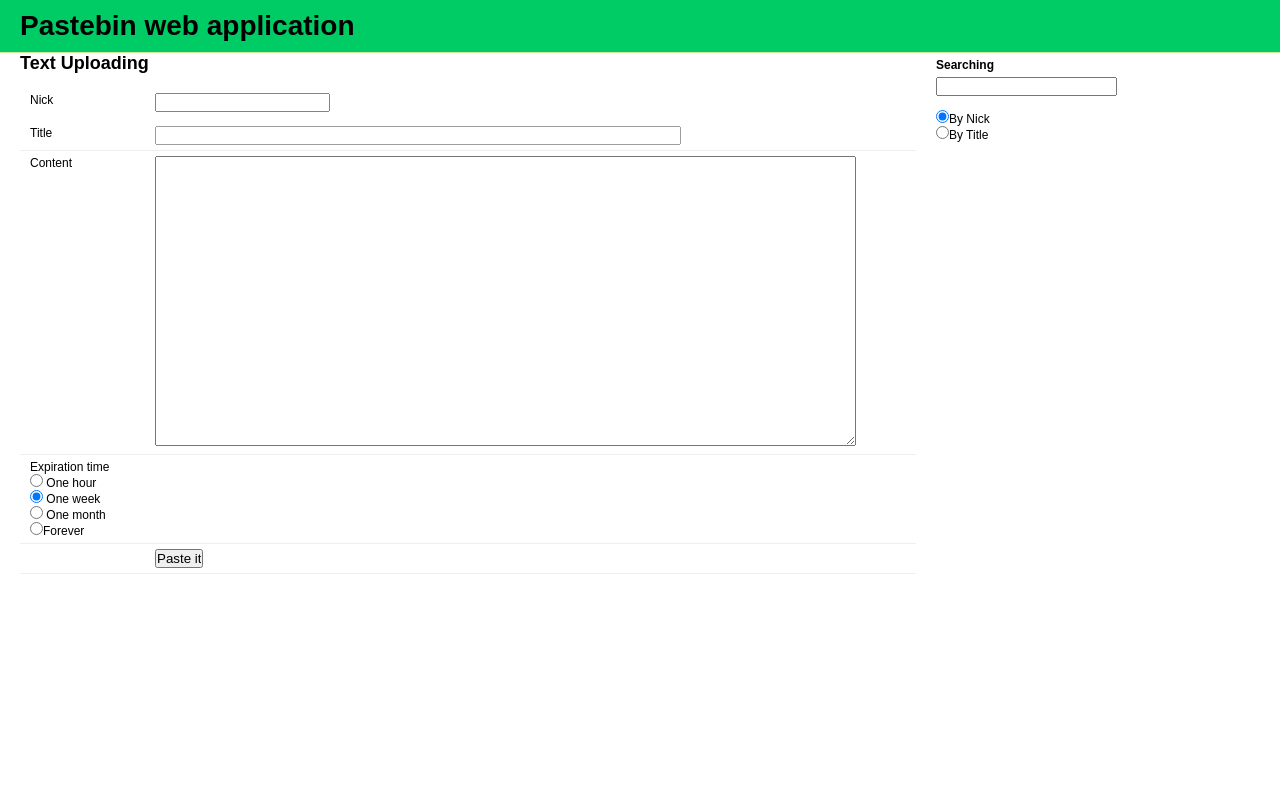
After one commit to dusanscensny/Pastebin, a Python web app: template templates/index.html in a window 1280 px wide. The commit adds this page. Run offline with Jinja, Linux system fonts and the light colour scheme; the template is opened without the code that fills it, so the values that code supplies are empty.

Commit message:
index.html, searching by name

```diff
--- a/pasteapp/views.py
+++ b/pasteapp/views.py
@@ -5,3 +5,7 @@ from pastebin.pasteapp.models import Pastebin
 def text_by_user(request, text):
 	textList = get_list_or_404(Pastebin, nick=text)
 	return render_to_response('text_by_user.html',{'textList': textList})
+
+
+def index(request):
+	return render_to_response('index.html')
--- /dev/null
+++ b/templates/index.html
@@ -0,0 +1,64 @@
+<html>
+<head>
+<meta http-equiv="content-type" content="text/html; charset=iso-8859-1">
+<title>Pastebin web application</title>
+<link rel=Stylesheet href="http://localhost/static/style.css" type="text/css">
+
+</head>
+<body>
+<div id="header">
+    <span class="headline"></span>
+	<h1>Pastebin web application</h1>
+</div>
+
+<div id="content">
+
+    <h2>Text Uploading</h2><br>
+
+<form method="post" action="." class="pastetext">
+
+<ol>
+
+    <li>
+        <label for="id_nick">Nick</label>
+		<input id="id_nick" type="text" name="Nick" maxlength="20" /></br></br>
+
+        <label for="id_title">Title</label>
+        <input id="id_title" type="text" name="title" maxlength="120" />
+
+    </li>
+
+    <li>
+
+        <label for="id_content">Content</label>
+        <textarea id="id_content" rows="10" cols="40" name="content"></textarea>
+
+    </li>
+
+    <li>
+        <label for="id_expire_options">Expiration time</label><br>
+
+		<input type="radio" name="group1" value="3600"> One hour<br>
+		<input type="radio" name="group1" value="604800" checked> One week<br>
+		<input type="radio" name="group1" value="2592000"> One month<br>
+		<input type="radio" name="group1" value="3110400000">Forever
+
+    </li>
+
+    <li class="submit"><input type="submit" value="Paste it" src="/tusec"/></li>
+</ol>
+</form>
+
+</div>
+
+<div id="nav">
+<h4>Searching</h4>
+<ul>
+	<input id="id_search" type="text" name="search" maxlength="120"/><br><br>
+	<input type="radio" name="group1" value="nick" checked>By Nick<br>
+	<input type="radio" name="group1" value="title">By Title<br>
+</ul>
+</div>
+
+</body>
+</html>
--- a/urls.py
+++ b/urls.py
@@ -5,7 +5,7 @@ from django.conf.urls.defaults import *
 # admin.autodiscover()
 
 urlpatterns = patterns('',
-    # Example:
+	(r'^pastebin/index.*','pastebin.pasteapp.views.index'),
     (r'^pastebin/([A-Za-z]+)','pastebin.pasteapp.views.text_by_user'),
 	(r'^static/(?P<path>.*)$', 'django.views.static.serve', {'document_root': 'static'}),
 
```
Also changed, not shown: templates/text_by_user.html (+12 -43 lines), 2 other files.
